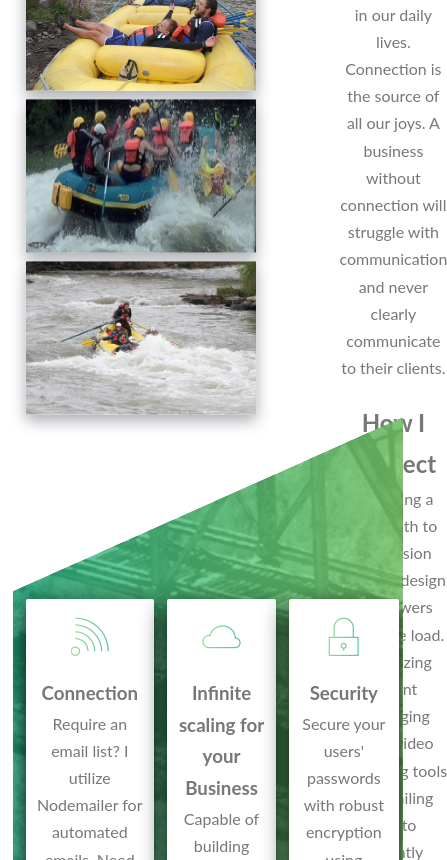
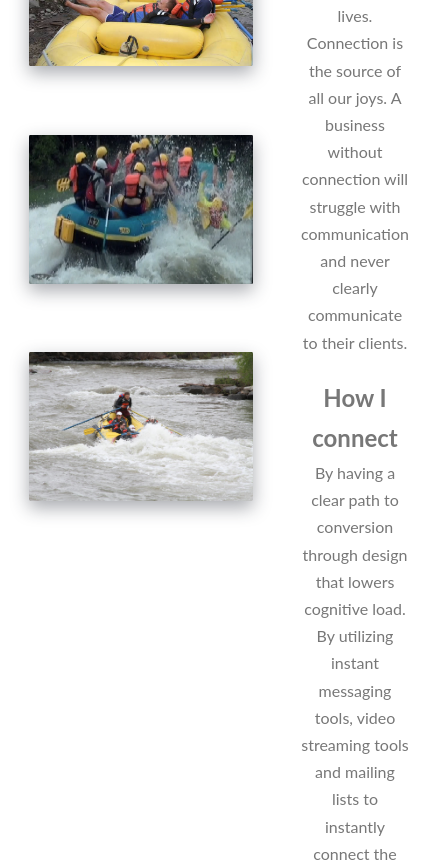
Before and after one commit to easy-thunder/diehl_domain, a Next.js app: page / in a window 390 px wide. Shown: the part 1140-2000 px from the top of the page, 447 px wide, since content can reach past the window. Built offline with nearby package versions, Linux system fonts and the light colour scheme.

Commit message:
fixes for mobile

```diff
--- a/components/Layout/Footer/_footer.scss
+++ b/components/Layout/Footer/_footer.scss
@@ -1,6 +1,6 @@
 .footer {
     background-color: $color-dark; // Ensure $color-dark is defined in your SCSS
-    width: 100vw; // Use vw instead of svw for broader browser support
+    // width: 100vw; // Use vw instead of svw for broader browser support
     height: 10rem;
     position:static;
     bottom: 0;
--- a/components/homePageComponents/ExploreMore/_exploreMore.scss
+++ b/components/homePageComponents/ExploreMore/_exploreMore.scss
@@ -6,9 +6,11 @@
     width: 100%;
     grid-template-columns: 1fr 1fr;
     grid-template-rows: 1fr 1fr 1fr;
+    margin-top: 4svh;
   }
 
   .subTitleContainer {
+    margin-top: 4svh;
     text-align: center;
     width: 100%;
   }
--- a/components/homePageComponents/Hero/_hero.scss
+++ b/components/homePageComponents/Hero/_hero.scss
@@ -3,7 +3,7 @@
     background-repeat: no-repeat;
     background-size: cover;
     height: 95svh;
-    width: 100%;
+    // width: 100vw;
     background-position: top;
     position: relative;
     clip-path: polygon(0 0, 100% 0, 100% 75%, 0 100%);
--- a/components/homePageComponents/Results/_results.scss
+++ b/components/homePageComponents/Results/_results.scss
@@ -6,13 +6,32 @@
 .results{
     background-image: linear-gradient(to left, rgba(126,213,111,.8), rgba(40,180,131,.8)), url(../public/raftingUnderBridge.jpg);
     height: 100svh;
-    width: 100%;
-    clip-path: polygon(0 20%, 100% 0, 100% 80%, 0 100%);
+    // width: 100%;
+    // clip-path: polygon(0 20%, 100% 0, 100% 80%, 0 100%);
+    transform: skewY(-7deg);
     background-size: cover;
+
+    padding: $gap-web-border;
+    margin-top: 4svh;
+
+    @media (max-width:600px) {
+        height: 150svh;
+
+    }
+    &>*{
+        transform: skewY(7deg);
+
+    }
+
+
+}
+
+
+.featureBoxContainer{
     display: grid;
-    grid-template-columns: 1fr 1fr 1fr 1fr;
+    grid-template-columns: 1fr 1fr 1fr;
+    // position: absolute;
     gap: $gap-web-border;
-    padding: $gap-web-border;
 
 }
 
@@ -28,8 +47,14 @@
     position: relative;
     transition: transform .3s;
     font-size: 2.5rem;
-    min-height: fit-content;
     height: 64%;
+
+
+    @media (max-width:600px) {
+        height: 80%;
+
+    }
+
 
 
     &__icon{
--- a/components/homePageComponents/Results/index.js
+++ b/components/homePageComponents/Results/index.js
@@ -1,7 +1,9 @@
 export default function Results(){
     return(
         <div className="results ">
+                <div className="featureBoxContainer">
             <div className="col-1-of-4">
+
                 <div className="featureBox">
                     <i className="featureBox__icon icon-basic-rss "></i>
                     <h3 className="heading-tertiary">Connection</h3>
@@ -10,11 +12,11 @@ export default function Results(){
             </div>
             {/* <div className="col-1-of-4">
                 <div className="featureBox">
-                    <i className="featureBox__icon icon-basic-smartphone "></i>
-                    <h3 className="heading-tertiary">Dynamic Design</h3>
-                    <p className="featureBox__text">Crafted for ultimate customization, styling packages include predefined variables for spacing and color, ensuring seamless resizing from desktop to mobile and effortless comparison of color choices.</p>
+                <i className="featureBox__icon icon-basic-smartphone "></i>
+                <h3 className="heading-tertiary">Dynamic Design</h3>
+                <p className="featureBox__text">Crafted for ultimate customization, styling packages include predefined variables for spacing and color, ensuring seamless resizing from desktop to mobile and effortless comparison of color choices.</p>
                 </div>
-            </div> */}
+                </div> */}
             <div className="col-1-of-4">
                 <div className="featureBox">
                     <i className="featureBox__icon icon-basic-cloud "></i>
@@ -29,6 +31,7 @@ export default function Results(){
                     <p className="featureBox__text">Secure your users' passwords with robust encryption using Bcrypt. Safeguard your API keys in secure environment variables for utmost protection.</p>
                 </div>
             </div>
+                </div>
         </div>
     )
 }
--- a/components/homePageComponents/Story/_story.scss
+++ b/components/homePageComponents/Story/_story.scss
@@ -20,25 +20,29 @@
         }
     }
 
+    @media (max-width: 600px) {
+        height: fit-content;
+        gap: 0rem;
+        grid-template-columns: 0 50;
+
+    }
+
 }
 
 .photoContainer {
-    width: 50%;
+    width: 45%;
     position: relative;
-    top: 20%;
+    top: 14%;
     justify-content: center;
-    margin-left: 1rem;
     &__photo {
         outline-offset:2rem;
         border-radius: 2px;
         box-shadow: 0 1.5rem 4rem rgba($color-dark, .4);
-        // aspect-ratio: 3/2;
         width: 50rem;
         aspect-ratio: 3/2;
         position: absolute;
 
        &:hover  {
-            // background-color: rgba(40, 180, 131, 0.8);
             outline: 1.5rem solid $gradient-right;
             transform: scale(1.05) translate(-.5rem);
             box-shadow: 0 2.5rem rgba(0, 0, 0, 0.503);
@@ -77,10 +81,9 @@
             top: 10rem;
         }
     }
-    @media (min-width: 1px) and (max-width: 1790px) {
+    @media (min-width: 601px) and (max-width: 1790px) {
         &__photo {
             scale: 60%;
-            margin-top: -50%;
         }
         &__photo--p1 {
             left: auto;
@@ -101,7 +104,9 @@
 
     @media (max-width: 600px) {
         &__photo {
-            width: 60rem;
+            // width: 50rem;
+            scale: 70%;
+            // margin-top: -60%;
         }
         &__photo--p1 {
             left: auto;
@@ -122,4 +127,5 @@
     &:hover &__photo:not(:hover){
         transform: scale(.95);
     }
+
 }
--- a/css/global.css
+++ b/css/global.css
@@ -8,7 +8,6 @@ body {
   padding: 2rem;
   font-weight: 400;
   line-height: 1.7;
-  margin-top: 4rem;
   height: 100svh;
   color: #777; }
 
@@ -17,13 +16,14 @@ body {
   html {
     font-size: 70% !important; } }
 
-@media (min-width: 800px) and (max-width: 1500px) {
+@media (min-width: 801px) and (max-width: 1500px) {
   html {
     font-size: 50% !important; } }
 
 @media (max-width: 800px) {
   html {
-    font-size: 40% !important; } }
+    font-size: 40% !important;
+    width: 100vw; } }
 
 .imageContainer {
   width: 100%;
@@ -179,7 +179,6 @@ body {
   background-repeat: no-repeat;
   background-size: cover;
   height: 95svh;
-  width: 100%;
   background-position: top;
   position: relative;
   clip-path: polygon(0 0, 100% 0, 100% 75%, 0 100%);
@@ -279,13 +278,17 @@ body {
     font-size: 3.75rem; }
   .story__text__paragraph {
     font-size: 2.5rem; }
+  @media (max-width: 600px) {
+    .story {
+      height: fit-content;
+      gap: 0rem;
+      grid-template-columns: 0 50; } }
 
 .photoContainer {
-  width: 50%;
+  width: 45%;
   position: relative;
-  top: 20%;
-  justify-content: center;
-  margin-left: 1rem; }
+  top: 14%;
+  justify-content: center; }
   .photoContainer__photo {
     outline-offset: 2rem;
     border-radius: 2px;
@@ -319,10 +322,9 @@ body {
     .photoContainer__photo--p3 {
       left: 2rem;
       top: 10rem; } }
-  @media (min-width: 1px) and (max-width: 1790px) {
+  @media (min-width: 601px) and (max-width: 1790px) {
     .photoContainer__photo {
-      scale: 60%;
-      margin-top: -50%; }
+      scale: 60%; }
     .photoContainer__photo--p1 {
       left: auto;
       top: 0rem;
@@ -337,7 +339,7 @@ body {
       position: relative; } }
   @media (max-width: 600px) {
     .photoContainer__photo {
-      width: 60rem; }
+      scale: 70%; }
     .photoContainer__photo--p1 {
       left: auto;
       top: 0rem;
@@ -356,13 +358,20 @@ body {
 .results {
   background-image: linear-gradient(to left, rgba(126, 213, 111, 0.8), rgba(40, 180, 131, 0.8)), url(../public/raftingUnderBridge.jpg);
   height: 100svh;
-  width: 100%;
-  clip-path: polygon(0 20%, 100% 0, 100% 80%, 0 100%);
+  transform: skewY(-7deg);
   background-size: cover;
+  padding: 2rem;
+  margin-top: 4svh; }
+  @media (max-width: 600px) {
+    .results {
+      height: 150svh; } }
+  .results > * {
+    transform: skewY(7deg); }
+
+.featureBoxContainer {
   display: grid;
-  grid-template-columns: 1fr 1fr 1fr 1fr;
-  gap: 2rem;
-  padding: 2rem; }
+  grid-template-columns: 1fr 1fr 1fr;
+  gap: 2rem; }
 
 .featureBox {
   background-color: white;
@@ -375,8 +384,10 @@ body {
   position: relative;
   transition: transform .3s;
   font-size: 2.5rem;
-  min-height: fit-content;
   height: 64%; }
+  @media (max-width: 600px) {
+    .featureBox {
+      height: 80%; } }
   .featureBox__icon {
     font-size: 6rem;
     margin-bottom: .5rem;
@@ -394,9 +405,11 @@ body {
   height: 150svh;
   width: 100%;
   grid-template-columns: 1fr 1fr;
-  grid-template-rows: 1fr 1fr 1fr; }
+  grid-template-rows: 1fr 1fr 1fr;
+  margin-top: 4svh; }
 
 .subTitleContainer {
+  margin-top: 4svh;
   text-align: center;
   width: 100%; }
 
@@ -471,7 +484,6 @@ body {
 
 .footer {
   background-color: #262a38;
-  width: 100vw;
   height: 10rem;
   position: static;
   bottom: 0;
--- a/sass/base/_base.scss
+++ b/sass/base/_base.scss
@@ -7,11 +7,10 @@
 
 body{
     font-family: "Lato", sans-serif;
-    // box-sizing: border-box;
     padding: $gap-web-border;
     font-weight: 400;
     line-height: 1.7;
-    margin-top: $extra-large-gap;
+    // margin-top: $extra-large-gap;
     height: 100svh;
     color: #777
 }
@@ -23,7 +22,7 @@ body{
         font-size: 70%!important;
     }
 }
-@media (min-width: 800px) and (max-width: 1500px) {
+@media (min-width: 801px) and (max-width: 1500px) {
     html {
         font-size: 50%!important;
     }
@@ -35,5 +34,6 @@ body{
 @media (max-width: 800px) {
     html {
         font-size: 40%!important;
+        width: 100vw;
     }
 }
```
